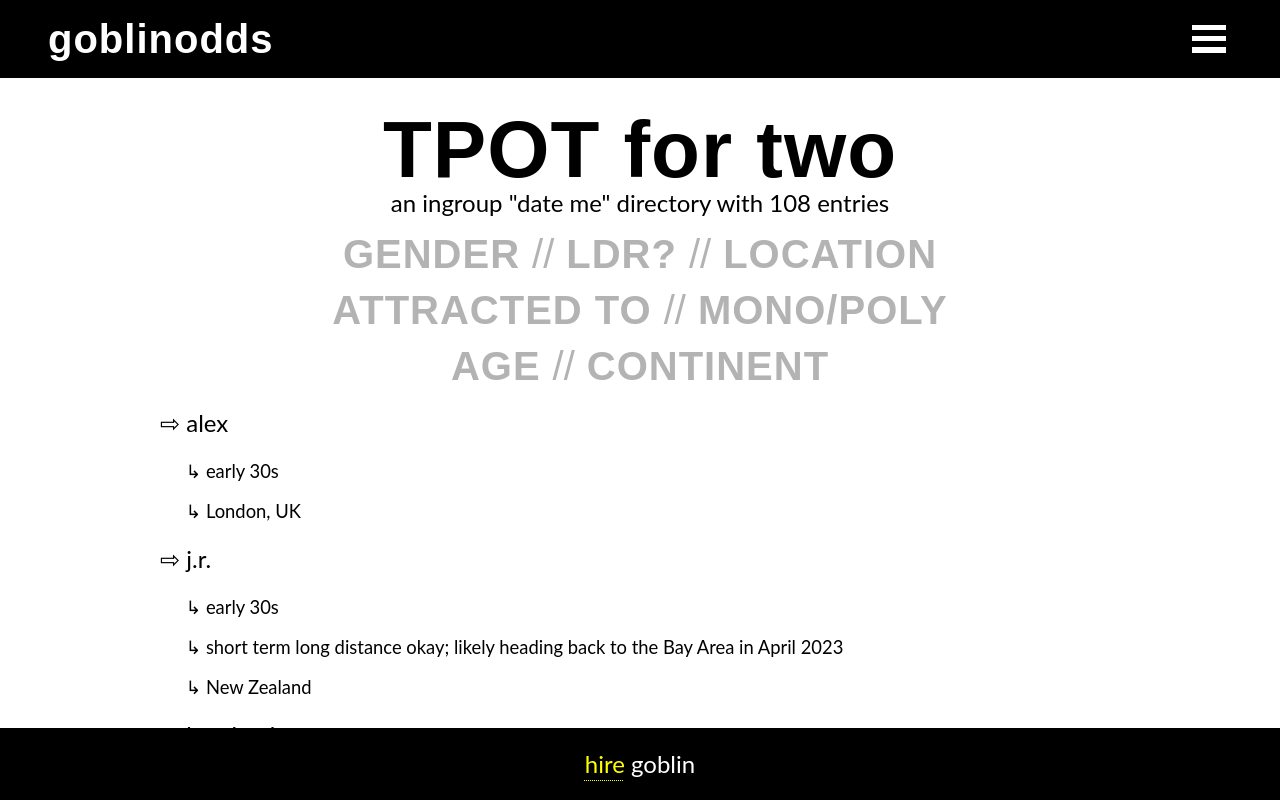
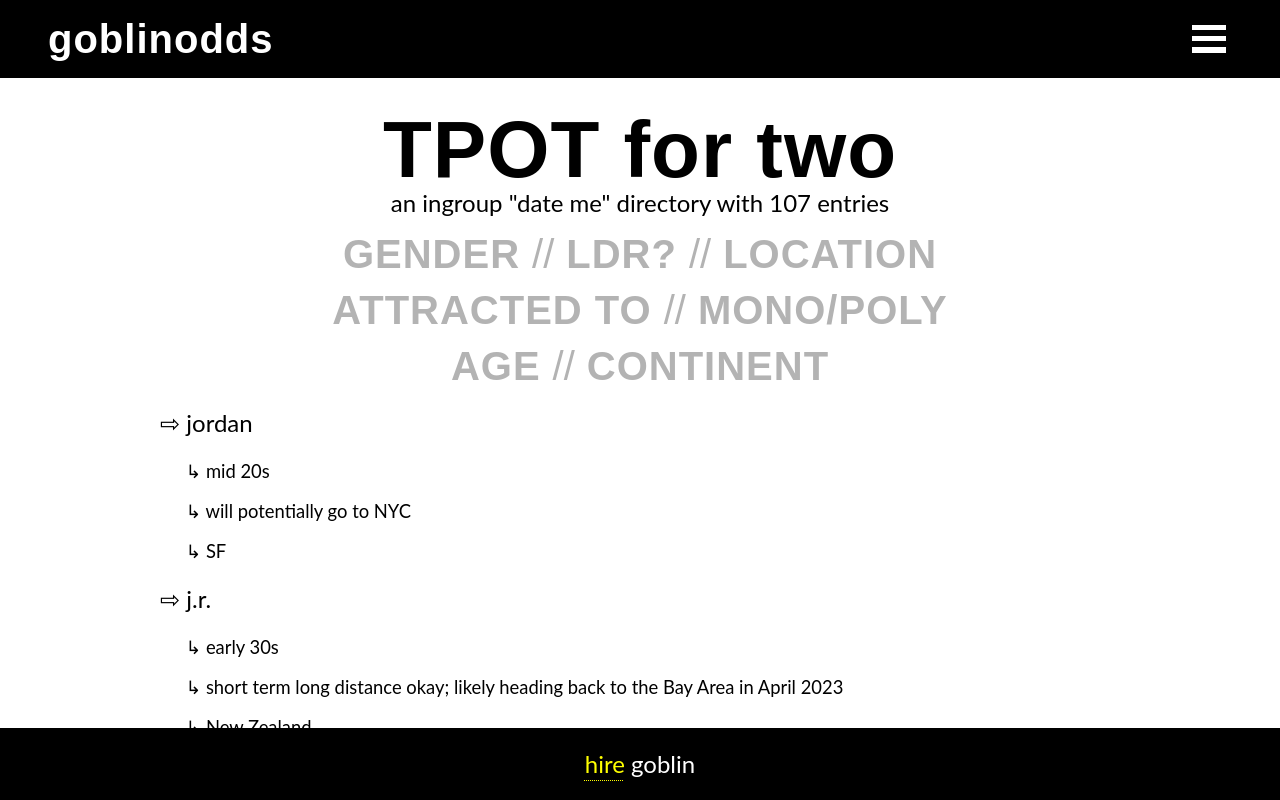
Before and after one commit to goblinodds/goblinodds.github.io, a React (Create React App) app: page /tpot42 in a window 1280 px wide. Shown: the top 800 px of the page. Built offline with nearby package versions, Linux system fonts and the light colour scheme.

Commit message:
removed jezng

```diff
--- a/src/pages/Home.js
+++ b/src/pages/Home.js
@@ -2,7 +2,7 @@
 import './Home.css';
 import { useState, useEffect } from 'react';
 
-const text = ['a front-end engineer', 'on a quest for their first programming job']
+const text = ['a javascript dev', 'on a quest for their first programming job']
 
 function Home() {
 
--- a/src/pages/Tpot42/Profiles.js
+++ b/src/pages/Tpot42/Profiles.js
@@ -559,20 +559,6 @@
     ldr: ["Y"],
     loctype: ["flexible"],
     location: "Boston, MA",
-    continent: ["North America"],
-  },
-  {
-    name: "jez",
-    link: "https://twitter.com/jezng",
-    gender: ["M"],
-    attracted: ["F"],
-    type: ["mono"],
-    ageDisplay: `${ageDisplay(1989)}`,
-    ageBracket: `${ageBracket(1989)}`,
-    ldr: ["Y"],
-    loctype: ["fixed"],
-    notes: "i identify as the D in D/s",
-    location: "NYC (actually Jersey City, but close)",
     continent: ["North America"],
   },
   {
```
